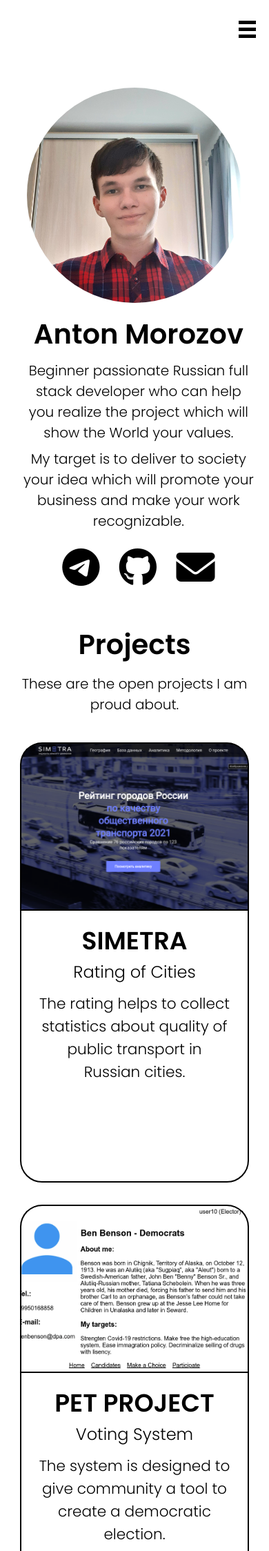
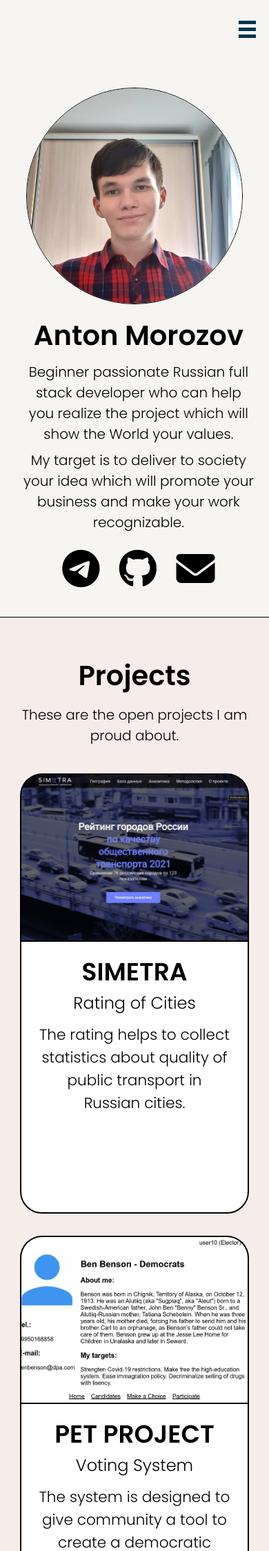
Before and after one commit to AnoMorCH/my-portfolio, a Python web app: template my-portfolio/templates/index.html in a window 390 px wide. Shown: the top 2248 px of the page at 69% size. Run offline with Jinja, Linux system fonts and the light colour scheme; the template is opened without the code that fills it, so the values that code supplies are empty; some libraries are stand-ins or nearby versions.

Commit message:
change colors

```diff
--- a/my-portfolio/static/scripts/navigation.js
+++ b/my-portfolio/static/scripts/navigation.js
@@ -25,9 +25,9 @@ function getScrollDestination(event) {
         case 'skills':
             scrollDestination = document.getElementsByClassName('skills')[0];
             break;
-        // case 'recognition':
-        //     scrollDestination = document.getElementsByName('recognition')[0];
-        //     break;
+        case 'recognition':
+            scrollDestination = document.getElementsByClassName('recognition')[0];
+            break;
     }
 
     return scrollDestination;
--- a/my-portfolio/static/style.css
+++ b/my-portfolio/static/style.css
@@ -9,11 +9,13 @@
 }
 
 main > section {
-  width: 70vw;
+  padding-left: 15vw;
+  padding-right: 15vw;
   margin-left: auto;
   margin-right: auto;
-  margin-top: 3vh;
-  margin-bottom: 3vh;
+  padding-top: 3vh;
+  padding-bottom: 3vh;
+  border-bottom: 0.1rem black solid;
 }
 
 main > section > h1 {
@@ -48,37 +50,40 @@ main > section > div.list {
 
 @media (max-width: 550px) or (max-height: 700px) {
   main > section {
-    margin-top: 5vh;
-    margin-bottom: 5vh;
+    padding-top: 5vh;
+    padding-bottom: 5vh;
   }
 }
 
 @media (max-height: 400px) {
   main > section {
-    margin-top: 7vh;
-    margin-bottom: 7vh;
+    padding-top: 7vh;
+    padding-bottom: 7vh;
   }
 }
 
 @media (max-height: 200px) {
   main > section {
-    margin-top: 9vh;
-    margin-bottom: 9vh;
+    padding-top: 9vh;
+    padding-bottom: 9vh;
   }
 }
 
 /* 2. Header */
 header {
+  background-color: rgb(246, 245, 241);
   font-weight: bolder;
   font-size: 1.5em;
   min-height: 10vh;
   display: flex;
   justify-content: space-around;
+  border-bottom: solid black 0.1rem;
 }
 
 header > div.logo {
   min-width: 10vw;
   text-align: center;
+  color: rgb(0, 54, 78);
 }
 
 header > ul.burger-menu {
@@ -122,7 +128,7 @@ header > div.burger > div {
   display: none;
   width: 25px;
   height: 5px;
-  background-color: black;
+  background-color: rgb(0, 54, 78);
   margin-top: 5px;
   margin-bottom: 5px;
 }
@@ -208,6 +215,7 @@ header > ul.burger-menu > img.close-button {
 /* 3. About Me */
 main > section.about-me {
   display: flex;
+  background-color: rgb(246, 245, 241);
 }
 
 main > section.about-me > * {
@@ -219,6 +227,7 @@ main > section.about-me > img {
   width: 30vw;
   height: 30vw;
   border-radius: 50%;
+  border: 0.1rem solid black;
 }
 
 main > section.about-me > div.description {
@@ -262,7 +271,8 @@ main > section.about-me > div.description > div.contacts > a > i:active {
 
 @media (max-width: 1440px) {
   main > section.about-me {
-    width: 75vw;
+    padding-left: 12.5vw;
+    padding-right: 12.5vw;
   }
 
   main > section.about-me > div.description > h1 {
@@ -276,7 +286,8 @@ main > section.about-me > div.description > div.contacts > a > i:active {
 
 @media (max-width: 1220px) {
   main > section.about-me {
-    width: 80vw;
+    padding-left: 10vw;
+    padding-right: 10vw;
   }
 }
 
@@ -299,7 +310,8 @@ main > section.about-me > div.description > div.contacts > a > i:active {
 
 @media (max-width: 768px) {
   main > section.about-me {
-    width: 85vw;
+    padding-left: 7.5vw;
+    padding-right: 7.5vw;
   }
 
   main > section.about-me > img {
@@ -319,7 +331,8 @@ main > section.about-me > div.description > div.contacts > a > i:active {
 
 @media (max-width: 425px) {
   main > section.about-me {
-    width: 90vw;
+    padding-left: 5vw;
+    padding-right: 5vw;
   }
 
   main > section.about-me > img {
@@ -334,6 +347,10 @@ main > section.about-me > div.description > div.contacts > a > i:active {
 
 /* 4. Projects */
 /* 4.1. The visible part */
+main > section.projects {
+  background-color: rgb(246, 236, 233);
+}
+
 main > section.projects > h2.ps-note {
   margin-bottom: 0;
   margin-top: 3rem;
@@ -373,6 +390,7 @@ main > section.projects > div.list > a > div > div.description {
   border-radius: 0 0 2rem 2rem;
   padding: 1rem 1.5rem;
   text-align: center;
+  background-color: white;
 }
 
 main > section.projects > div.list > a > div > div.simetra {
@@ -405,7 +423,8 @@ main > section.projects > div.list > a > div > div.description > p {
 
 @media (max-width: 550px) {
   main > section.projects {
-    width: 85vw;
+    padding-left: 7.5vw;
+    padding-right: 7.5vw;
   }
 
   main > section.projects > h1 {
--- a/my-portfolio/templates/index.html
+++ b/my-portfolio/templates/index.html
@@ -321,6 +321,7 @@
                 - Andrey Prokhorov, <br/>
                 technical director of LLC "A+S Transproject"
               </p>
+              <button>Testimonial</button>
             </div>
           </div>
         </div>
```
Also changed, not shown: other parts of my-portfolio/static/style.css (+43 -7 lines), 1 other file.
